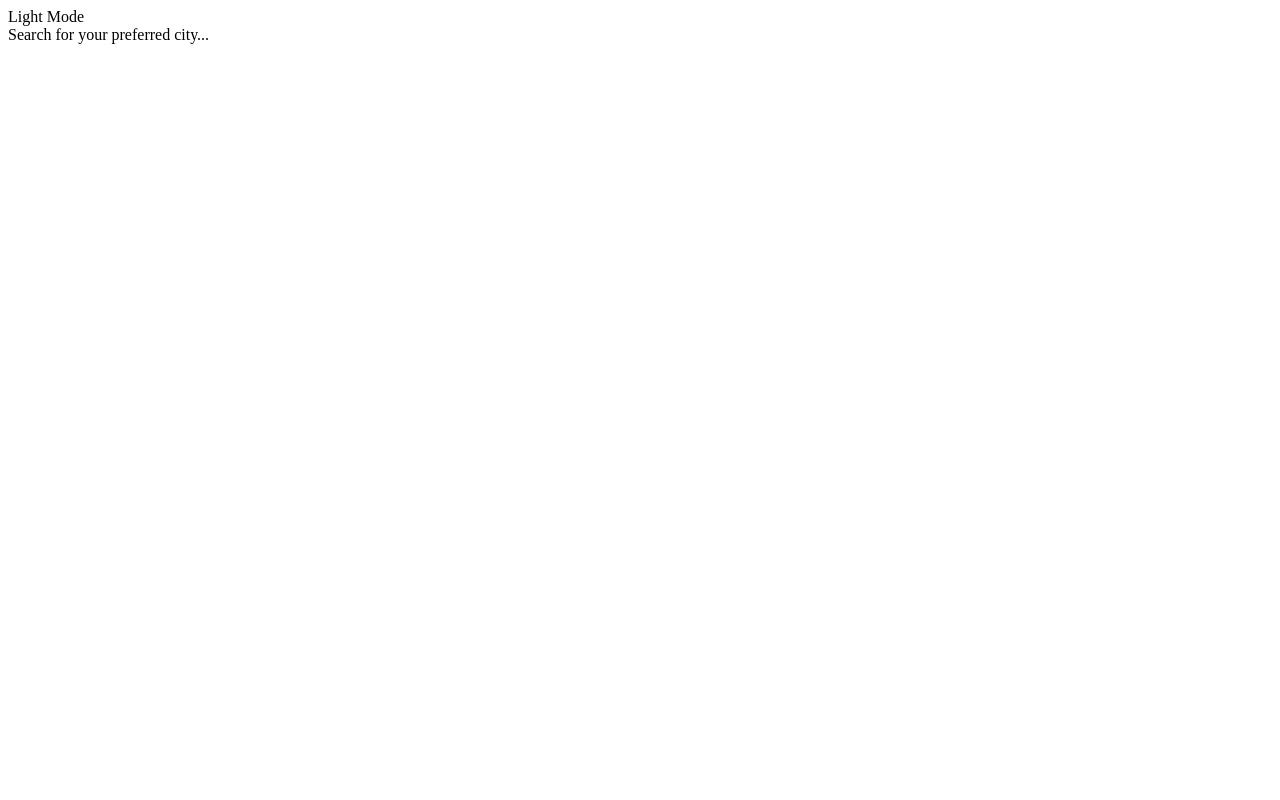
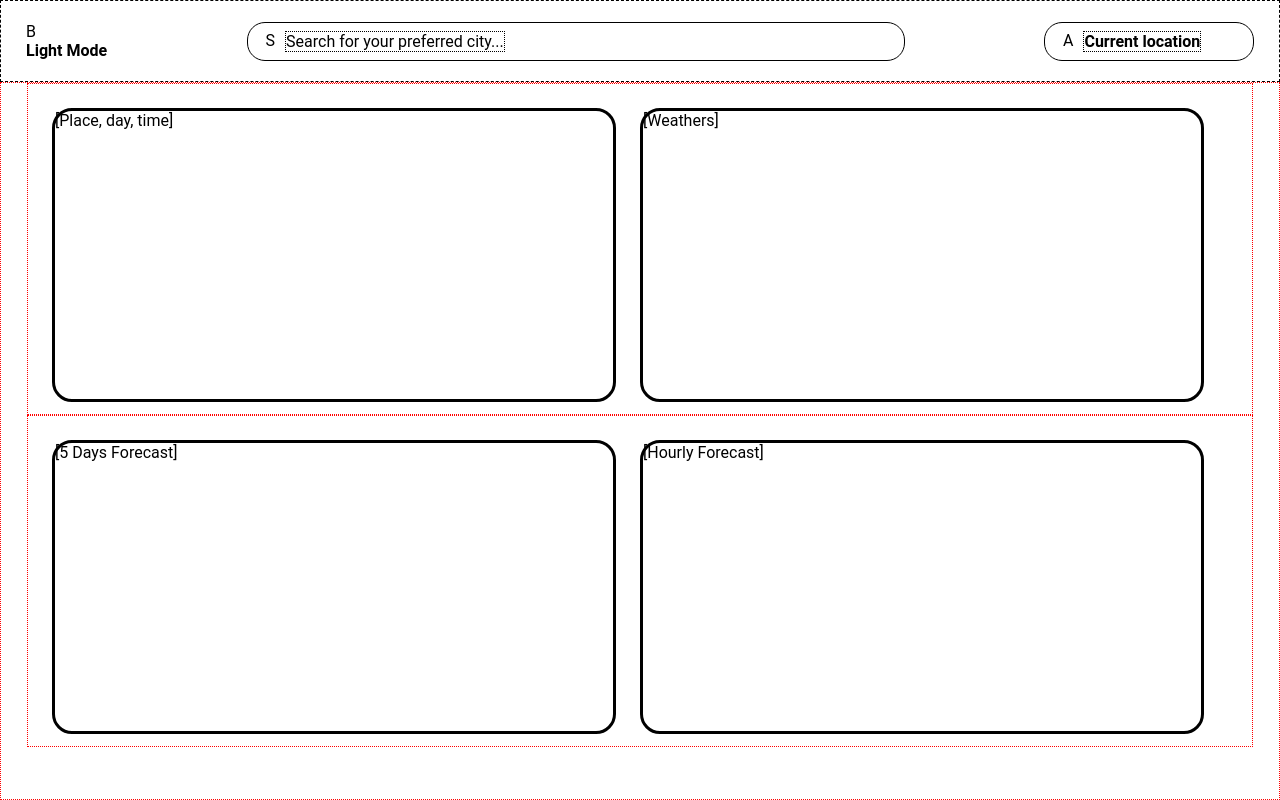
Before and after one commit to alvagarciia/weather-dashboard, a plain HTML site: page index.html in a window 1280 px wide. Drawn offline with Linux system fonts and the light colour scheme.

Commit message:
build up basic structure css

```diff
--- a/index.html
+++ b/index.html
@@ -9,31 +9,39 @@
 <body>
     <div class="header">
         <div class="mode">
-            Light Mode
+            <div class="button">B</div>
+            <div class="text"><strong>
+                Light Mode
+            </strong></div>
         </div>
         <div class="search">
-            <div class="icon"></div>
-            <div class="text">
+            <div class="icon">S</div>
+            <div class="textHeader">
                 Search for your preferred city...
             </div>
         </div>
         <div class="location">
-
+            <div class="icon">A</div>
+            <div class="textHeader"><strong>
+                Current location
+            </strong></div>
         </div>
     </div>
     <div class="content">
-        <div class="boxes">
+        <div class="boxRow">
             <div class="box">
-
+                [Place, day, time]
             </div>
             <div class="box">
-
+                [Weathers]
+            </div>
+        </div>
+        <div class="boxRow">
+            <div class="box">
+                [5 Days Forecast]
             </div>
             <div class="box">
-
-            </div>
-            <div class="box">
-
+                [Hourly Forecast]
             </div>
         </div>
     </div>
--- a/style.css
+++ b/style.css
@@ -0,0 +1,83 @@
+body {
+    height: 100vh;
+    margin: 0;
+    overflow: hidden;
+    font-family: Roboto, sans-serif;
+    display: flex;
+    flex-direction: column;
+  }
+
+.header {
+    height: 10vh;
+    min-height: 76px;
+    padding: 0px 25px;
+    border-width: 1px;
+    border-style: dashed;
+    border-color: black;
+    display: flex;
+    flex-direction: row;
+    justify-content: space-between;
+    align-items: center;
+}
+
+.mode {
+    display: flex;
+    flex-direction: column;
+}
+
+.search {
+    border: 1px, solid;
+    border-radius: 18px;
+    width: 50vw;
+    padding: 8px;
+    display: flex;
+    flex-direction: row;
+}
+
+.icon {
+    margin-left: 10px;
+}
+
+.textHeader {
+    border: 1px, dotted;
+
+    margin-left: 10px;
+}
+
+.location {
+    border: 1px, solid;
+    border-radius: 18px;
+    width: 15vw;
+    padding: 8px;
+    display: flex;
+    flex-direction: row;
+}
+
+
+
+.content {
+    display: flex;
+    flex-direction: column;
+    align-items: center;
+    flex: 1;
+    border: 1px, dotted, red;
+}
+
+.boxRow{
+    border: 1px, dotted, red;
+
+    width: 90vw;
+    padding: 24px 48px 12px 24px;
+    gap: 24px;
+    display: flex;
+    flex-direction: row;
+    flex-wrap: wrap;
+}
+
+.box {
+    flex: 1;
+    height: 36vh;
+    width: 350px;
+    border: 3px, solid;
+    border-radius: 20px;
+}
```
